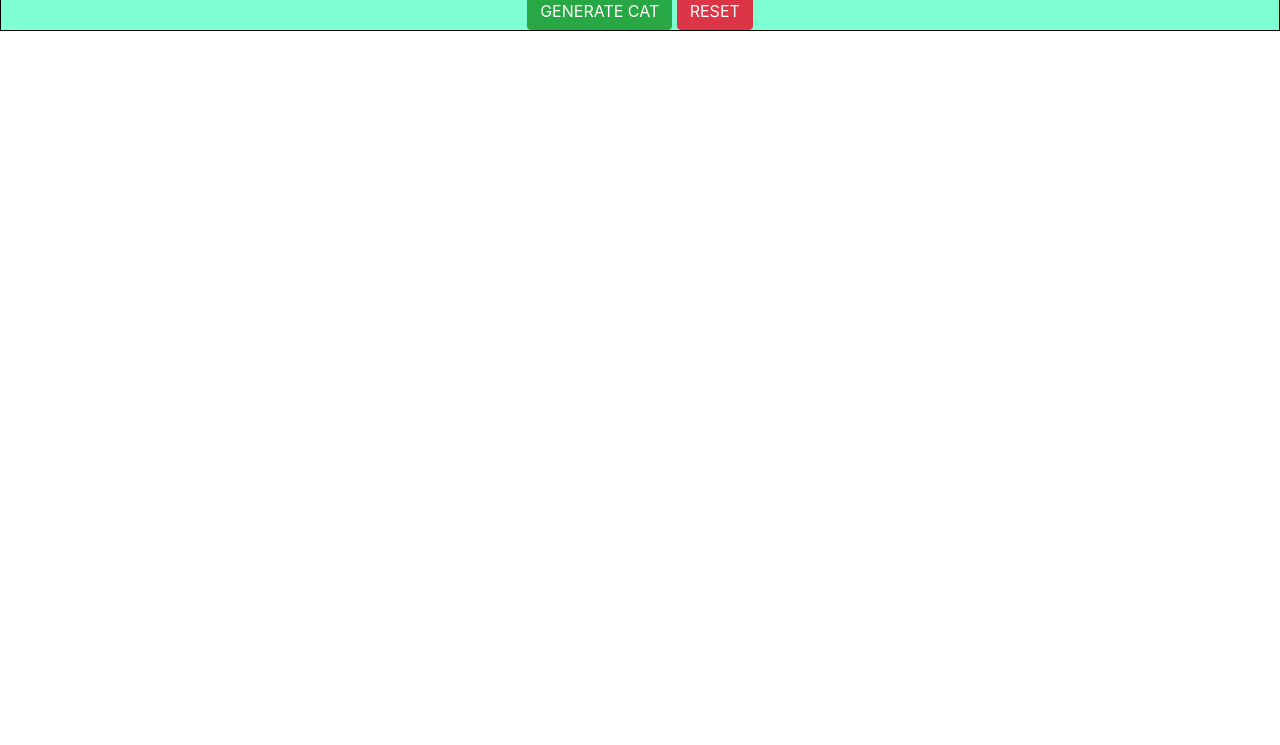
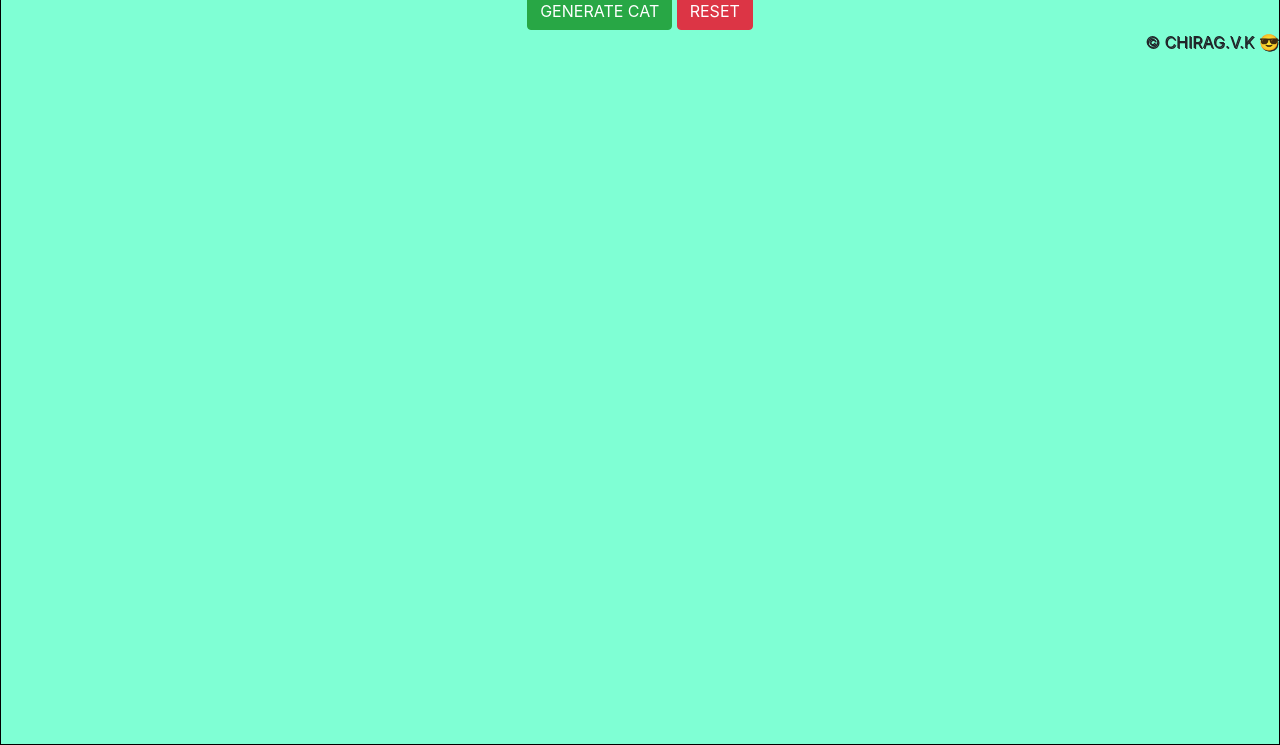
Before and after one commit to CHIRAG-V-K/Cat-Generator, a plain HTML site: page index.html in a window 1280 px wide. Shown: the part 55-800 px from the top of the page. Drawn offline with nearby package versions, Linux system fonts and the light colour scheme.

Commit message:
emoji test

```diff
--- a/index.html
+++ b/index.html
@@ -18,6 +18,9 @@
         onclick="generateCatButton()">GENERATE CAT</button>
       <button class="btn btn-danger" onclick="resetButton()" >RESET</button>
       <div class="flex-box-container-2" id="imagebox"></div>
+      <div>
+        <p>&copy; CHIRAG.V.K &#128526</p>
+      </div>
     </div>
     <script src="home.js"></script>
   </body>
--- a/style.css
+++ b/style.css
@@ -4,6 +4,7 @@
   text-shadow: 1px 1px;
   margin: 0 auto;
   background-color: aquamarine;
+  min-height: 800px;
 }
 
 .flex-box-container-2 {
@@ -16,3 +17,8 @@
   margin: 10px;
   box-shadow: 0px 10px 50px black;
 }
+
+p{
+
+  float: right;
+}
```
